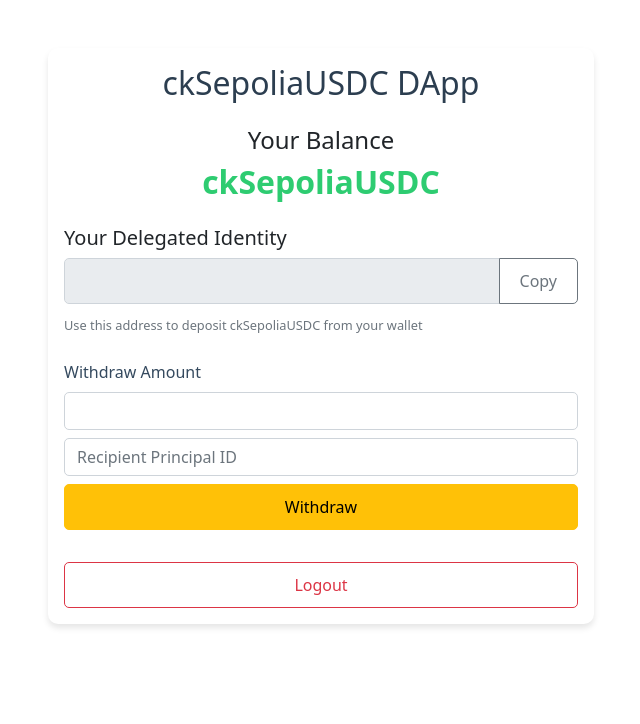
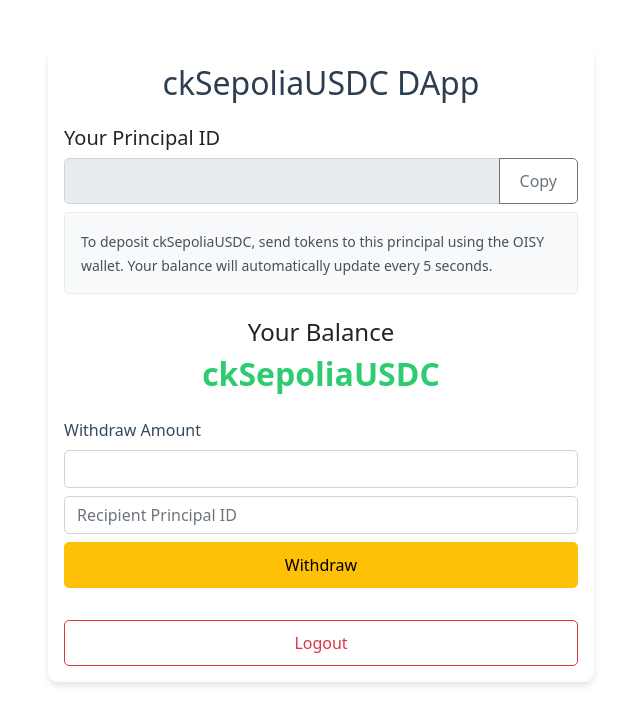
Before and after one commit to Caffeine-Gallery/icp-vault-01931b89b8bb, a website built with Vite: page frontend/index.html in a window 1280 px wide. Shown: the whole page, without its empty margins (319-959 px from the left). Built offline with nearby package versions, Linux system fonts and the light colour scheme; what @dfinity/agent, @dfinity/auth-client would draw is missing.

Commit message:
01931b94-c66e-7ccc-9639-0486fb2b1235

```diff
--- a/frontend/index.css
+++ b/frontend/index.css
@@ -43,7 +43,7 @@
     color: #34495e;
 }
 
-#delegatedId {
+#principalId {
     font-family: monospace;
     font-size: 0.9rem;
 }
@@ -52,8 +52,10 @@
     margin-bottom: 0.5rem;
 }
 
-.text-muted {
-    font-size: 0.8rem;
+.alert-info {
+    background-color: #f8f9fa;
+    border-color: #e9ecef;
+    color: #495057;
 }
 
 input[type="number"]::-webkit-inner-spin-button,
--- a/frontend/index.html
+++ b/frontend/index.html
@@ -20,20 +20,25 @@
                         </div>
 
                         <div id="mainSection" class="d-none">
+                            <div class="mb-4">
+                                <h5>Your Principal ID</h5>
+                                <div class="input-group">
+                                    <input type="text" class="form-control" id="principalId" readonly>
+                                    <button class="btn btn-outline-secondary" type="button" id="copyPrincipalId">
+                                        Copy
+                                    </button>
+                                </div>
+                                <div class="alert alert-info mt-2">
+                                    <small>
+                                        To deposit ckSepoliaUSDC, send tokens to this principal using the OISY wallet.
+                                        Your balance will automatically update every 5 seconds.
+                                    </small>
+                                </div>
+                            </div>
+
                             <div class="mb-4 text-center">
                                 <h4>Your Balance</h4>
                                 <p id="balance" class="h2">0 ckSepoliaUSDC</p>
-                            </div>
-
-                            <div class="mb-4">
-                                <h5>Your Delegated Identity</h5>
-                                <div class="input-group">
-                                    <input type="text" class="form-control" id="delegatedId" readonly>
-                                    <button class="btn btn-outline-secondary" type="button" id="copyDelegatedId">
-                                        Copy
-                                    </button>
-                                </div>
-                                <small class="text-muted">Use this address to deposit ckSepoliaUSDC from your wallet</small>
                             </div>
 
                             <div class="mb-3">
--- a/frontend/index.js
+++ b/frontend/index.js
@@ -6,6 +6,7 @@
 let authClient;
 let identity;
 let actor;
+let balanceInterval;
 
 const loginButton = document.getElementById("loginButton");
 const logoutButton = document.getElementById("logoutButton");
@@ -14,8 +15,8 @@
 const loader = document.getElementById("loader");
 const balanceElement = document.getElementById("balance");
 const withdrawButton = document.getElementById("withdrawButton");
-const delegatedIdInput = document.getElementById("delegatedId");
-const copyDelegatedIdButton = document.getElementById("copyDelegatedId");
+const principalIdInput = document.getElementById("principalId");
+const copyPrincipalIdButton = document.getElementById("copyPrincipalId");
 
 async function init() {
     authClient = await AuthClient.create();
@@ -39,21 +40,23 @@
         },
     });
 
-    // Display delegated identity
-    delegatedIdInput.value = principal.toString();
+    // Display principal
+    principalIdInput.value = principal.toString();
 
+    // Initial balance update
     await updateBalance();
+
+    // Start balance polling
+    balanceInterval = setInterval(updateBalance, 5000);
 }
 
 async function updateBalance() {
-    showLoader();
     try {
         const balance = await actor.getBalance();
         balanceElement.textContent = `${balance} ckSepoliaUSDC`;
     } catch (e) {
         console.error("Failed to get balance:", e);
     }
-    hideLoader();
 }
 
 loginButton.addEventListener("click", async () => {
@@ -64,6 +67,9 @@
 });
 
 logoutButton.addEventListener("click", async () => {
+    if (balanceInterval) {
+        clearInterval(balanceInterval);
+    }
     await authClient.logout();
     mainSection.classList.add("d-none");
     loginSection.classList.remove("d-none");
@@ -99,10 +105,10 @@
     hideLoader();
 });
 
-copyDelegatedIdButton.addEventListener("click", async () => {
+copyPrincipalIdButton.addEventListener("click", async () => {
     try {
-        await navigator.clipboard.writeText(delegatedIdInput.value);
-        alert("Delegated Identity copied to clipboard!");
+        await navigator.clipboard.writeText(principalIdInput.value);
+        alert("Principal ID copied to clipboard!");
     } catch (err) {
         console.error("Failed to copy text: ", err);
     }
```
